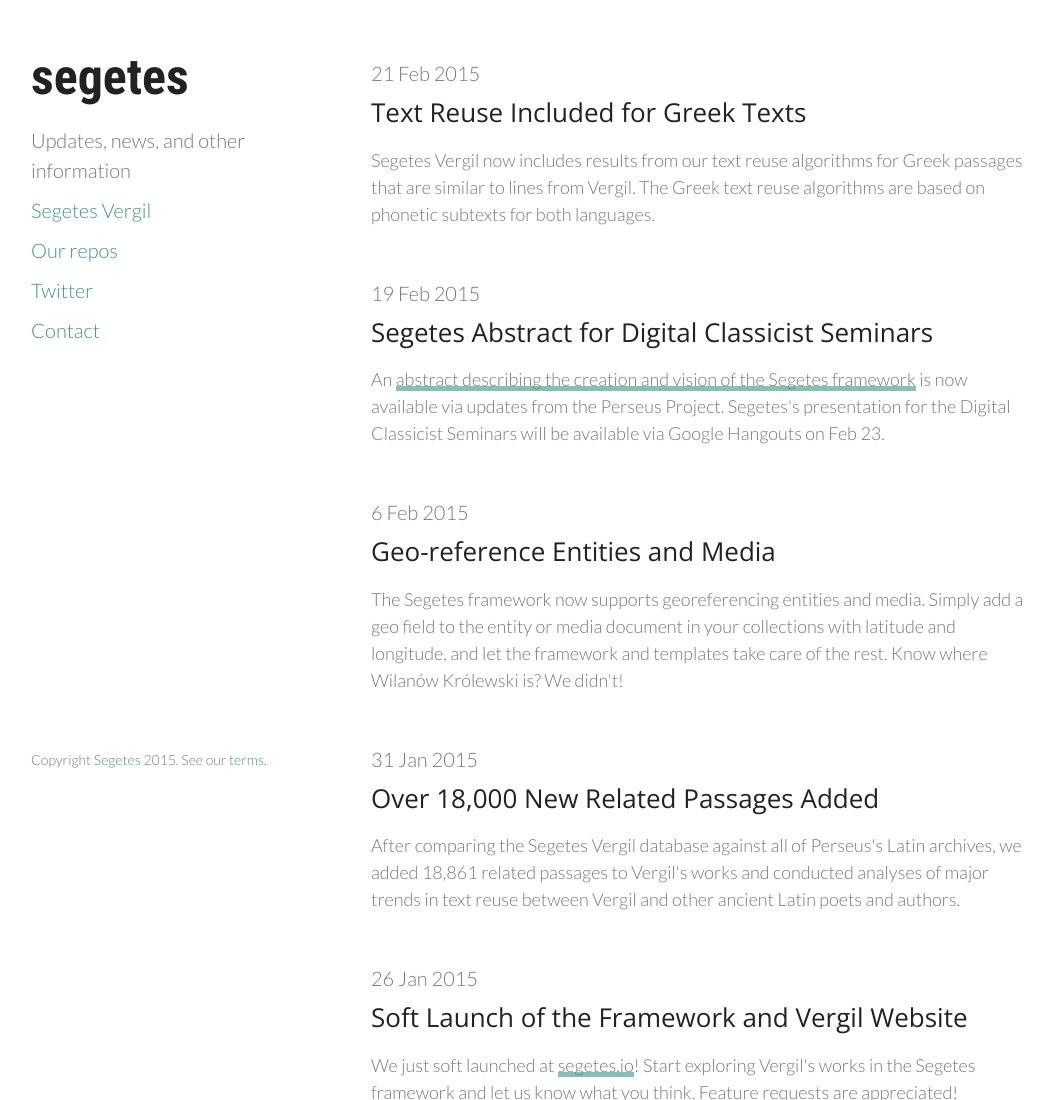
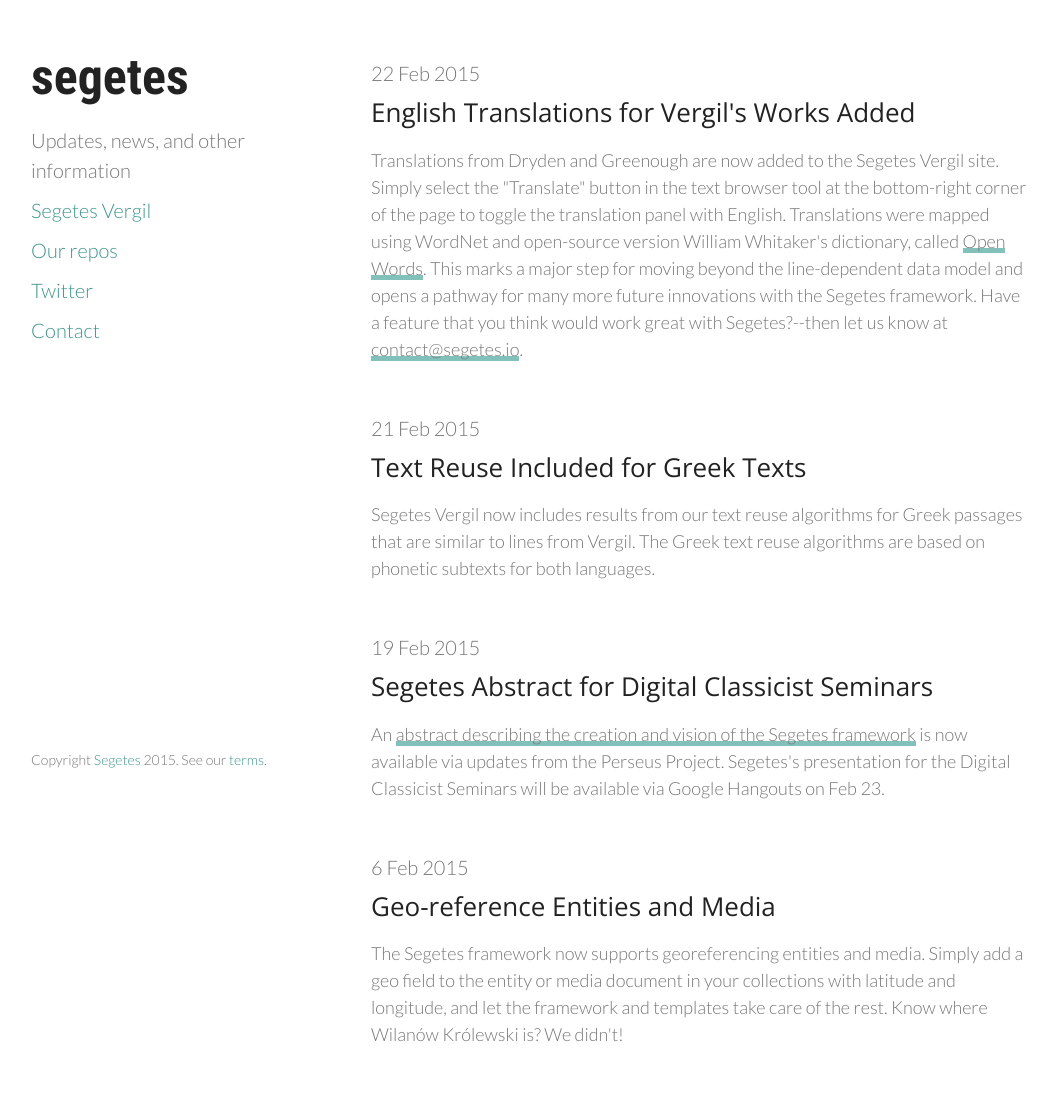
Before and after one commit to segetes/segetes.github.io, a plain HTML site: page index.html in a window 1280 px wide. Shown: the top 1100 px of the page, without its empty margins (109-1163 px from the left). Drawn offline with nearby package versions, Linux system fonts and the light colour scheme; a web font is replaced by a local one.

Commit message:
feb 22 updates

```diff
--- a/index.html
+++ b/index.html
@@ -25,6 +25,13 @@
 
       </header>
       <section role="main" class="main">
+        <article>
+          <span class="date">22 Feb 2015</span>
+          <h1>English Translations for Vergil's Works Added</h1>
+
+          <p>Translations from Dryden and Greenough are now added to the Segetes Vergil site.  Simply select the "Translate" button in the text browser tool at the bottom-right corner of the page to toggle the translation panel with English.  Translations were mapped using WordNet and open-source version William Whitaker's dictionary, called <a href="https://github.com/segetes/open_words" target="_blank">Open Words</a>. This marks a major step for moving beyond the line-dependent data model and opens a pathway for many more future innovations with the Segetes framework.  Have a feature that you think would work great with Segetes?--then let us know at <a href="mailto:contact@segetes.io">contact@segetes.io</a>.</p>
+
+        </article>
         <article>
           <span class="date">21 Feb 2015</span>
           <h1>Text Reuse Included for Greek Texts</h1>
```
